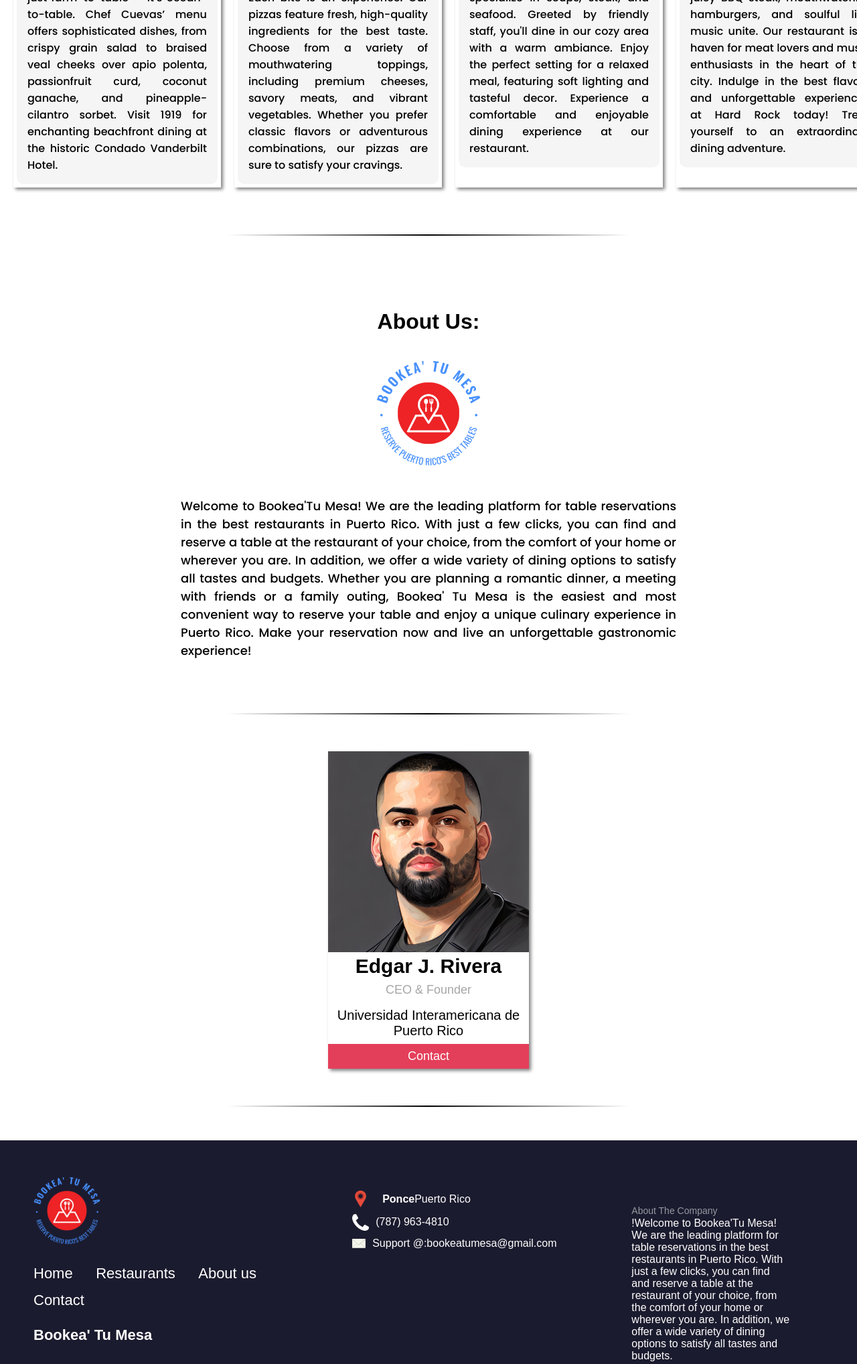
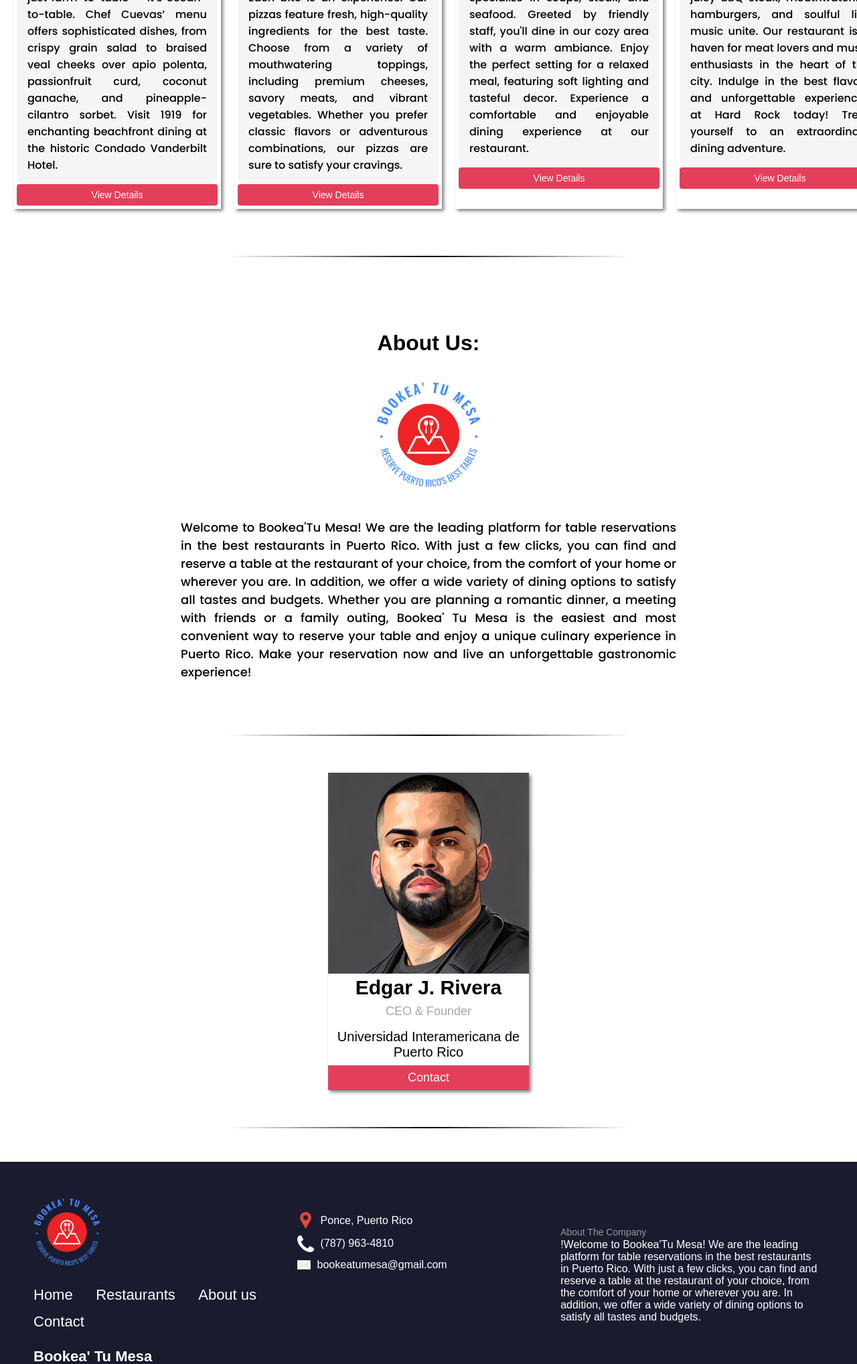
Before and after one commit to edgarjrivera/Bookea-tu-Mesa, a PHP site: page / in a window 1280 px wide. Shown: the part 1230-3267 px from the top of the page at 67% size. Run offline with PHP 8.4, Linux system fonts and the light colour scheme.

Commit message:
Add new buttons to the restaurant's box

```diff
--- a/CSS/main.css
+++ b/CSS/main.css
@@ -209,6 +209,7 @@ form input[type='submit']:hover {
   border-radius: 10px;
   text-align: justify;
   margin-top: 10px; /* Add some space between the image and the content */
+  max-height:min-content;
   }
 
   .Rest-img {
@@ -226,6 +227,25 @@ form input[type='submit']:hover {
     flex: 0 0 25%;
   }
 }
+
+.action-button {
+  background-color: #e43f5a;
+  border: none;
+  color: white;
+  padding: 8px 16px;
+  text-align: center;
+  text-decoration: none;
+  display: inline-block;
+  font-size: 14px;
+  border-radius: 4px;
+  cursor: pointer;
+
+}
+
+.action-button:hover {
+  background-color: #0056b3;
+}
+
 
 /*--------------------------- MODERN-BREAKLINE ----------------------------------*/
 .hr-container {
@@ -414,15 +434,6 @@ button:hover, a:hover {
 }
 
 /*-------------------------- FOOTER--------------------------------*/
-
-/* Footer */
-.footer {
-  background-color: #1b1b2f;
-  padding: 10px;
-  text-align: center;
-  color: #fff;
-}
-
 .footer {
   background: #1b1b2f;
   width: 100%;
@@ -440,10 +451,11 @@ button:hover, a:hover {
   vertical-align: top;
   color: #fff;
   font-family: 'Raleway', sans-serif;
+
 }
 
 .footer-left {
-  width: 40%;
+  width: 33%;
 }
 
 .footer-left img {
@@ -470,7 +482,7 @@ button:hover, a:hover {
 }
 
 .footer-center {
-  width: 35%;
+  width: 33%;
   margin-top: 20px;
 }
 
@@ -489,13 +501,8 @@ button:hover, a:hover {
   margin: 0;
 }
 
-.footer-center p span {
-  font-weight: bold;
-  margin-left: 10px;
-}
-
 .footer-right {
-  width: 20%;
+  width: 33%;
   margin-top: 20px;
 }
 
--- a/index.php
+++ b/index.php
@@ -148,6 +148,9 @@
                     <h3>' . $restaurant["name"] . '</h3>
                     <p class="rest-description">' . $restaurant["description"] . '</p>
                   </div>
+                  <div class="Rest-button">
+                  <button class="action-button">View Details</button>
+                </div>
                 </div>';
                 }
               ?>
@@ -219,19 +222,19 @@
                   </div>
 
                   <div class="footer-center">
-                      <div>
+                      <div class="map-marker">
                         <img src="Media/map_marker.png" style="width: 25px;">
-                        <p><span>Ponce</span>Puerto Rico</p>
+                        <p>Ponce, Puerto Rico</p>
                       </div>
 
-                      <div>
+                      <div class="telephone-icon">
                         <img src="Media/telephone-icon.png" style="width: 25px;">
                         <p>(787) 963-4810</p>
                       </div>
 
-                      <div>
+                      <div class="white-mail">
                         <img src="Media/whitemail.jpg" style="width: 20px;">
-                        <p>Support @:bookeatumesa@gmail.com</a></p>
+                        <p>bookeatumesa@gmail.com</a></p>
                       </div>
                   </div>
 
```
